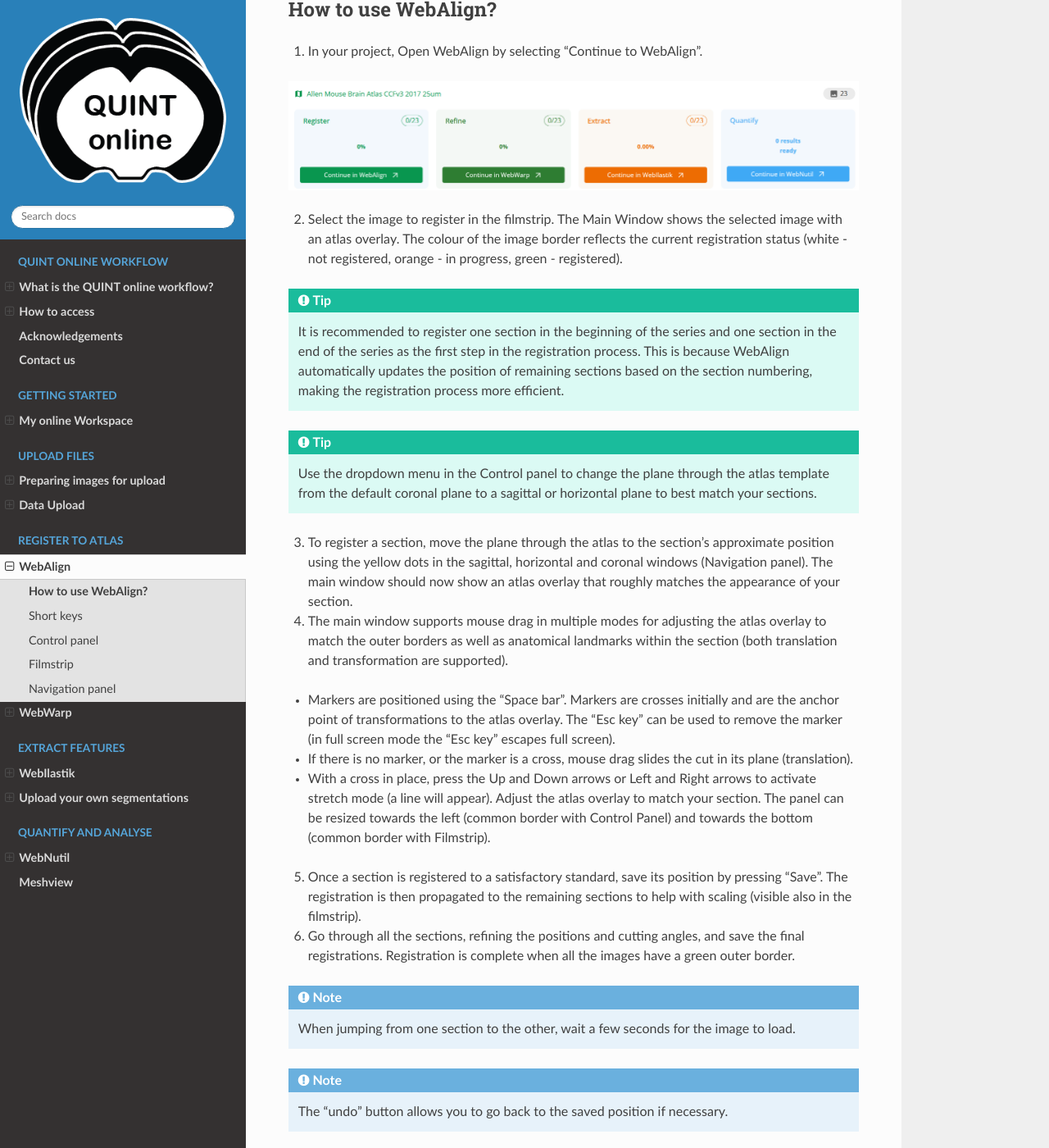
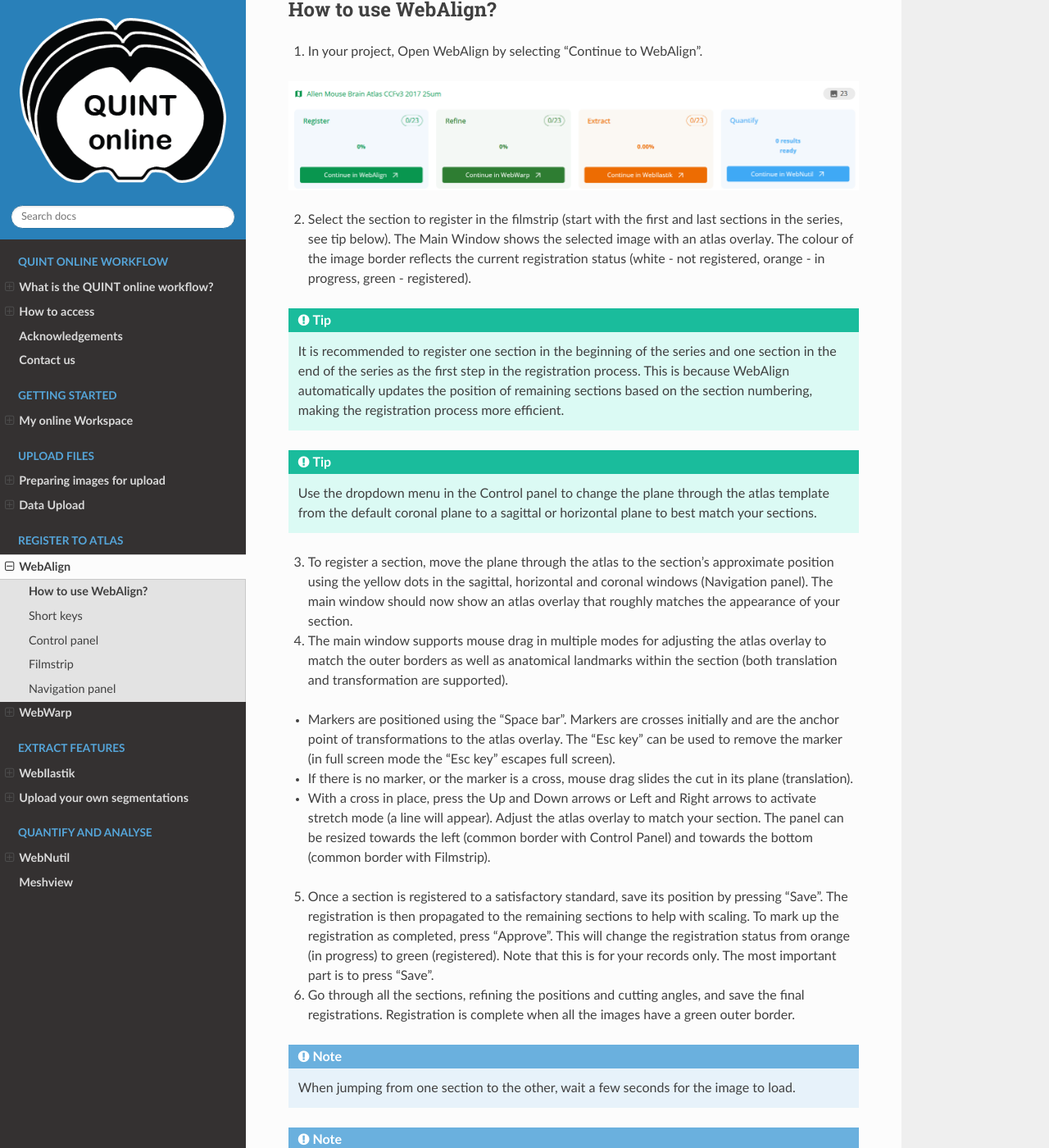
Before and after one commit to Neural-Systems-at-UIO/QUINT_webtools, a Sphinx documentation site: the page built from docs/WebAlign.rst, in a window 1280 px wide and 1400 px high, scrolled down 895 px. Shown: the whole window at 82% size. Built offline with Sphinx 7.4.7 and the Read the Docs theme 3.1.0, drawn with Linux system fonts in a browser that asks for light colours.

Commit message:
Update WebAlign.rst

```diff
--- a/docs/WebAlign.rst
+++ b/docs/WebAlign.rst
@@ -20,7 +20,7 @@
 
 .. image:: images/navigate_to_apps.png
 
-2. Select the image to register in the filmstrip. The Main Window shows the selected image with an atlas overlay. The colour of the image border reflects the current registration status (white - not registered, orange - in progress, green - registered).
+2. Select the section to register in the filmstrip (start with the first and last sections in the series, see tip below). The Main Window shows the selected image with an atlas overlay. The colour of the image border reflects the current registration status (white - not registered, orange - in progress, green - registered).
 
 .. tip::  It is recommended to register one section in the beginning of the series and one section in the end of the series as the first step in the registration process. This is because WebAlign automatically updates the position of remaining sections based on the section numbering, making the registration process more efficient.
 
@@ -34,7 +34,7 @@
 * If there is no marker, or the marker is a cross, mouse drag slides the cut in its plane (translation).
 * With a cross in place, press the Up and Down arrows or Left and Right arrows to activate stretch mode (a line will appear). Adjust the atlas overlay to match your section. The panel can be resized towards the left (common border with Control Panel) and towards the bottom (common border with Filmstrip).
 
-5. Once a section is registered to a satisfactory standard, save its position by pressing "Save". The registration is then propagated to the remaining sections to help with scaling (visible also in the filmstrip).
+5. Once a section is registered to a satisfactory standard, save its position by pressing "Save". The registration is then propagated to the remaining sections to help with scaling. To mark up the registration as completed, press "Approve". This will change the registration status from orange (in progress) to green (registered). Note that this is for your records only. The most important part is to press "Save".
 
 6. Go through all the sections, refining the positions and cutting angles, and save the final registrations. Registration is complete when all the images have a green outer border.
 
```
